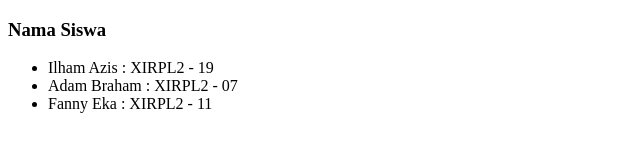
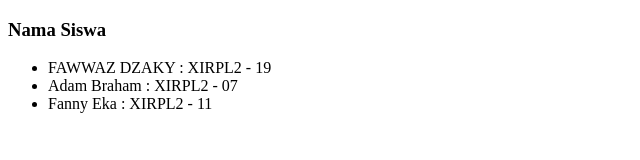
Before and after one commit to InfiniteLybra/Fawwaz-XRPLC, a plain HTML site: page index.html in a window 1280 px wide. Shown: the full height of the page, 0-640 px from the left. Drawn offline with Linux system fonts and the light colour scheme.

Commit message:
update nama  index.html

```diff
--- a/index.html
+++ b/index.html
@@ -20,7 +20,7 @@
 
     <ul>
 
-        <li>Ilham Azis : XIRPL2 - 19</li>
+        <li>FAWWAZ DZAKY : XIRPL2 - 19</li>
 
         <li>Adam Braham : XIRPL2 - 07</li>
 
```
